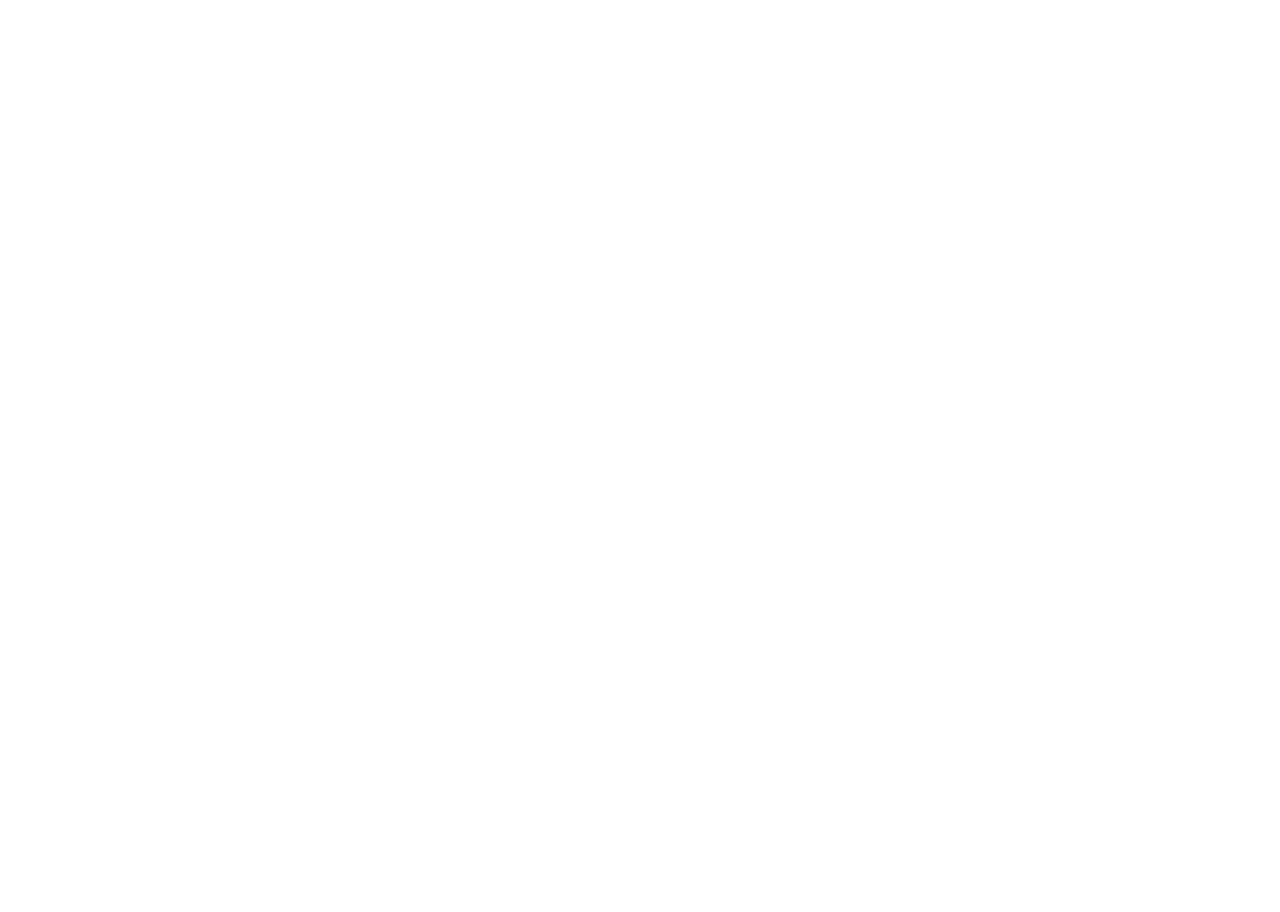
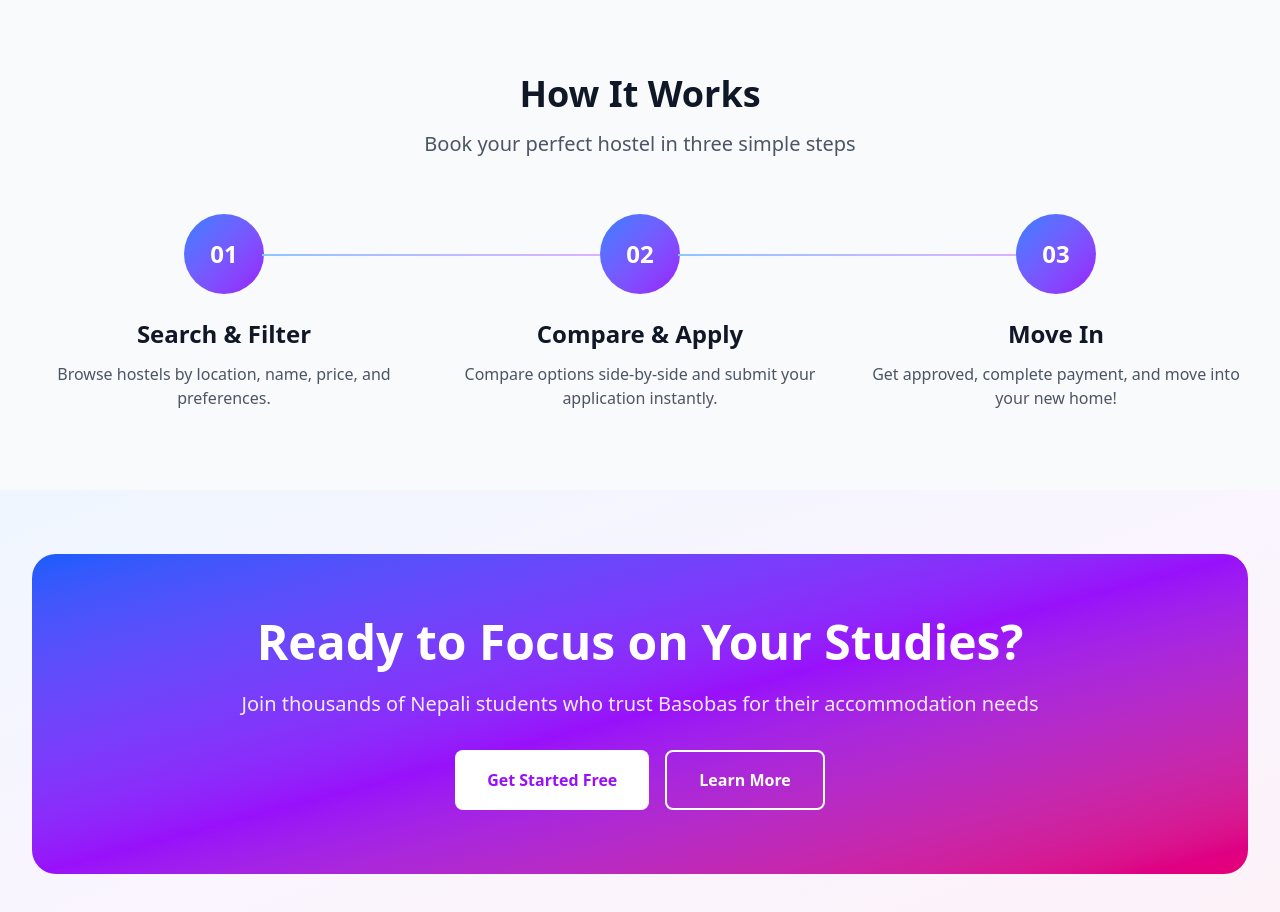
Before and after one commit to bikramgiri/Basobas, a React (Vite) app in the folder Client/: page / in a window 1280 px wide. Shown: the part 1360-2272 px from the top of the page. Before the commit the page ends 1354 px from the top, so only its background shows below. Built offline with nearby package versions, Linux system fonts and the light colour scheme.

Commit message:
Added how it work and CTA section , hosteler dashboard

```diff
--- a/Client/src/http/index.js
+++ b/Client/src/http/index.js
@@ -1,7 +1,7 @@
 import axios from 'axios'
 
 export const API = axios.create({
-    baseURL: "http://localhost:3000",
+    baseURL: "http://localhost:4000",
     headers: {
         "Content-Type": "application/json",
         Accept: "application/json"
--- /dev/null
+++ b/Client/src/pages/auth/components/HowItWork.jsx
@@ -0,0 +1,56 @@
+const  HowItWork = ()=>{
+  const steps = [
+    {
+      step: "01",
+      title: "Search & Filter",
+      description:
+        "Browse hostels by location, name, price, and preferences.",
+    },
+    {
+      step: "02",
+      title: "Compare & Apply",
+      description:
+        "Compare options side-by-side and submit your application instantly.",
+    },
+    {
+      step: "03",
+      title: "Move In",
+      description:
+        "Get approved, complete payment, and move into your new home!",
+    },
+  ];
+
+  return (
+    <section className="py-20 bg-gray-50">
+      <div className="max-w-7xl mx-auto px-4 sm:px-6 lg:px-8">
+        <div className="text-center mb-14">
+          <h2 className="text-4xl font-bold text-gray-900 mb-4">
+            How It Works
+          </h2>
+          <p className="text-xl text-gray-600 max-w-2xl mx-auto">
+            Book your perfect hostel in three simple steps
+          </p>
+        </div>
+
+        <div className="grid md:grid-cols-3 gap-8">
+          {steps.map((item, index) => (
+            <div key={index} className="text-center relative">
+              <div className="inline-flex items-center justify-center w-20 h-20 bg-gradient-to-br from-blue-500 to-purple-600 text-white text-2xl font-bold rounded-full mb-6">
+                {item.step}
+              </div>
+              <h3 className="text-2xl font-semibold text-gray-900 mb-3">
+                {item.title}
+              </h3>
+              <p className="text-gray-600">{item.description}</p>
+              {index < 2 && (
+                <div className="hidden md:block absolute top-10 left-[60%] w-[88%] h-0.5 bg-gradient-to-r from-blue-300 to-purple-300"></div>
+              )}
+            </div>
+          ))}
+        </div>
+      </div>
+    </section>
+  );
+}
+
+export default HowItWork
--- a/Client/src/pages/home/Home.jsx
+++ b/Client/src/pages/home/Home.jsx
@@ -1,11 +1,15 @@
 import Hero from "./components/Hero";
 import Features from "./components/Features";
+import HowItWork from "../auth/components/HowItWork";
+import CTASection from "./components/CTASection";
 
 export default function Home() {
     return (
         <div className="min-h-screen">
             <Hero />
             <Features />
+            <HowItWork/>
+            <CTASection/>
         </div>
     );
 }
--- /dev/null
+++ b/Client/src/pages/home/components/CTASection.jsx
@@ -0,0 +1,31 @@
+import React from 'react'
+
+const CTASection = () => {
+  return (
+    <section className="py-16 bg-gradient-to-br from-blue-50 via-purple-50 to-pink-50">
+      <div className="max-w-7xl mx-auto px-4 sm:px-6 lg:px-8">
+        <div className="bg-gradient-to-br from-blue-600 via-purple-600 to-pink-600 rounded-3xl py-16 px-8">
+          <div className="max-w-4xl mx-auto text-center">
+            <h2 className="text-4xl md:text-5xl font-bold text-white mb-6">
+              Ready to Focus on Your Studies?
+            </h2>
+            <p className="text-xl text-white/90 mb-8">
+              Join thousands of Nepali students who trust Basobas for their
+              accommodation needs
+            </p>
+            <div className="flex flex-col sm:flex-row gap-4 justify-center">
+              <button className="cursor-pointer bg-white text-purple-600 px-8 py-4 rounded-lg font-semibold hover:shadow-xl transition-all">
+                Get Started Free
+              </button>
+              <button className="cursor-pointer bg-transparent border-2 border-white text-white px-8 py-4 rounded-lg font-semibold hover:bg-white hover:text-purple-600 transition-all">
+                Learn More
+              </button>
+            </div>
+          </div>
+        </div>
+      </div>
+    </section>
+  )
+}
+
+export default CTASection
--- /dev/null
+++ b/Client/src/pages/hostelerDashboard/HostelerDashboard.jsx
@@ -0,0 +1,27 @@
+import React from 'react'
+
+const HostlerDashboard = () => {
+  return (
+     <div className="min-h-screen bg-gray-50 p-8">
+    <div className="max-w-7xl mx-auto">
+      <h1 className="text-3xl font-bold mb-6">Hostel Owner Dashboard</h1>
+      <div className="grid grid-cols-1 md:grid-cols-3 gap-6">
+        <div className="bg-white p-6 rounded-xl shadow">
+          <h3 className="font-semibold">Total Beds</h3>
+          <p className="text-3xl font-bold text-green-600 mt-2">48</p>
+        </div>
+        <div className="bg-white p-6 rounded-xl shadow">
+          <h3 className="font-semibold">Occupied</h3>
+          <p className="text-3xl font-bold text-green-600 mt-2">42</p>
+        </div>
+        <div className="bg-white p-6 rounded-xl shadow">
+          <h3 className="font-semibold">New Applications</h3>
+          <p className="text-3xl font-bold text-blue-600 mt-2">5</p>
+        </div>
+      </div>
+    </div>
+  </div>
+  )
+}
+
+export default HostlerDashboard
```
Also changed, not shown: 1 other file (tests, documents, lock files or other folders).
